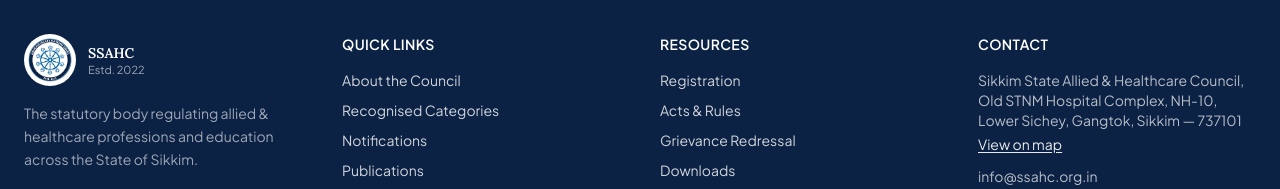
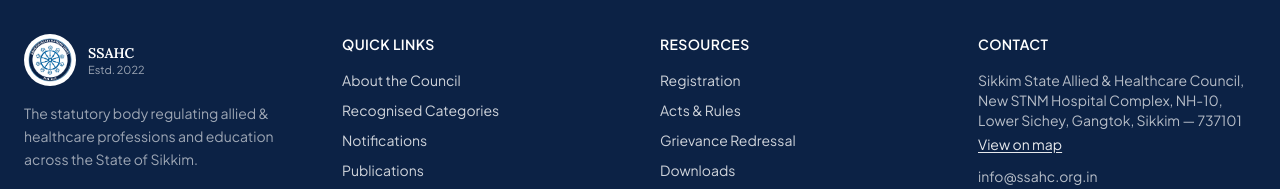
Before and after one commit to Waglogy/Sikkim-Allied-Helth-Care-Council-Frontend, a Next.js app: page /contact in a window 1280 px wide. Shown: the part 1357-1546 px from the top of the page. Built offline with nearby package versions, Linux system fonts and the light colour scheme; no server answers.

Commit message:
Update contact information in the contact page and footer components. Changed the address from "Old STNM Hospital Complex" to "New STNM Hospital Complex" for accuracy and consistency across the application.

```diff
--- a/src/app/contact/page.tsx
+++ b/src/app/contact/page.tsx
@@ -17,7 +17,7 @@ const contactInfo = [
   {
     label: "Address",
     value:
-      "Sikkim State Allied & Healthcare Council, Old STNM Hospital Complex, NH-10, Lower Sichey, Gangtok, Sikkim — 737101",
+      "Sikkim State Allied & Healthcare Council, New STNM Hospital Complex, NH-10, Lower Sichey, Gangtok, Sikkim — 737101",
     href: MAP_LINK,
     icon: "pin",
   },
--- a/src/components/footer.tsx
+++ b/src/components/footer.tsx
@@ -155,7 +155,7 @@ export default function Footer() {
               <p>
                 Sikkim State Allied &amp; Healthcare Council,
                 <br />
-                Old STNM Hospital Complex, NH-10,
+                New STNM Hospital Complex, NH-10,
                 <br />
                 Lower Sichey, Gangtok, Sikkim — 737101
                 <br />
```
